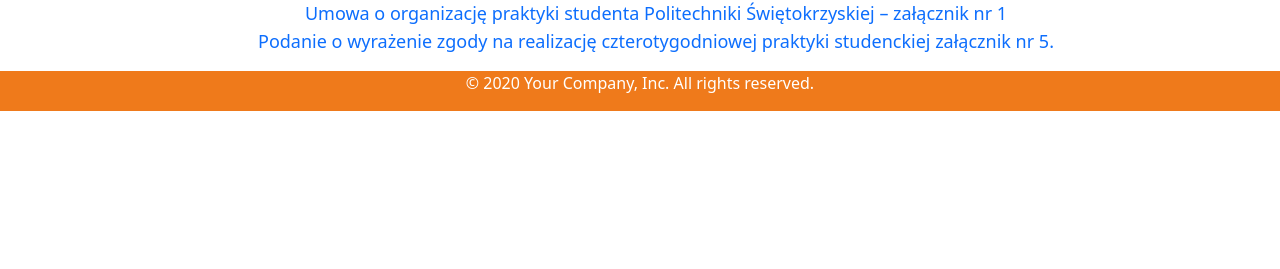
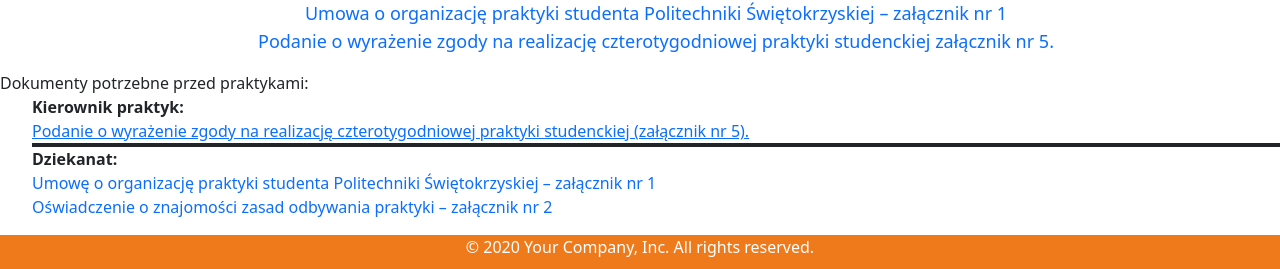
Before and after one commit to wojwoj8/silevis-psk-23-Ctrl-Alt-Del-icious, a React (Vite) app in the folder frontend/: page /przed in a window 1280 px wide. Shown: the part 265-534 px from the top of the page. Built offline with nearby package versions, Linux system fonts and the light colour scheme.

Commit message:
documents

```diff
--- a/frontend/src/components/before/Before.tsx
+++ b/frontend/src/components/before/Before.tsx
@@ -15,6 +15,16 @@
                 </ul>
             </div>
         </div>
+        <div>
+            Dokumenty potrzebne przed praktykami:
+            <ul>
+                <li><b>Kierownik praktyk:</b></li>
+                <li className="border-b-4 border-sky-500 no-underline"><a href="https://weaii.tu.kielce.pl/wp-content/uploads/2020/05/Za%C5%82%C4%85cznik-5.pdf">Podanie o wyrażenie zgody na realizację czterotygodniowej praktyki studenckiej (załącznik nr 5).</a></li>
+                <li><b>Dziekanat:</b></li>
+                <li><a href="https://tu.kielce.pl/wp-content/uploads/2019/09/Zarz_R_54_19_zal_1.pdf" className="no-underline">Umowę o organizację praktyki studenta Politechniki Świętokrzyskiej – załącznik nr 1</a></li>
+                <li><a href="https://tu.kielce.pl/wp-content/uploads/2019/09/Zarz_R_54_19_zal_2.pdf" className="no-underline">Oświadczenie o znajomości zasad odbywania praktyki – załącznik nr 2 </a></li>
+            </ul>
+        </div>
     </section>
     );
 }
```
